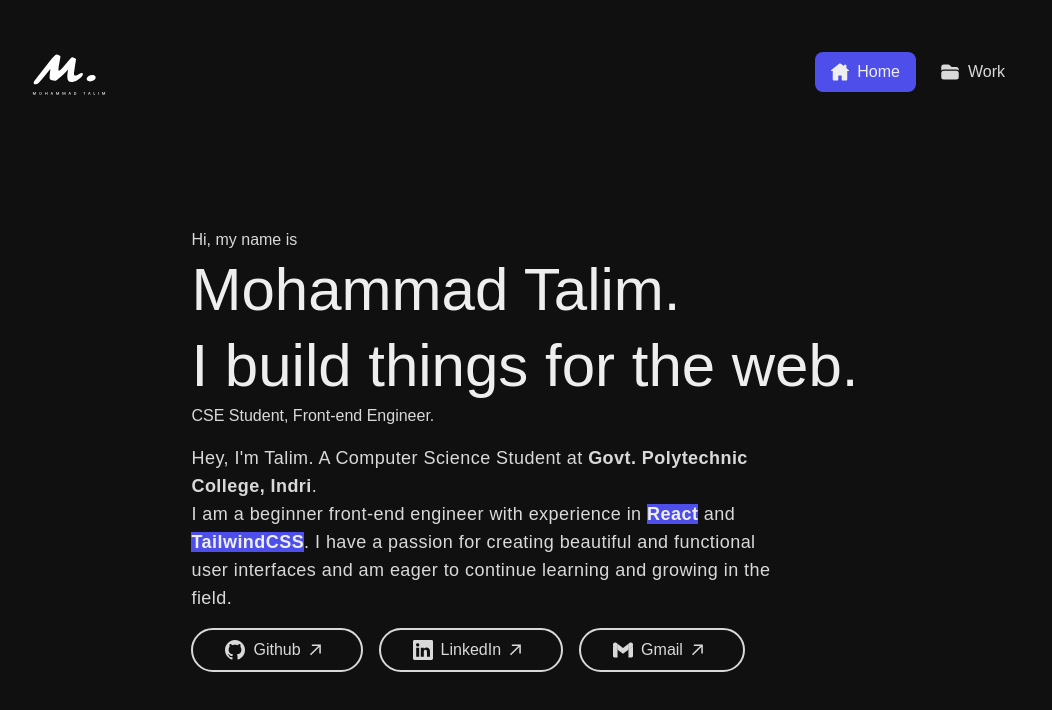
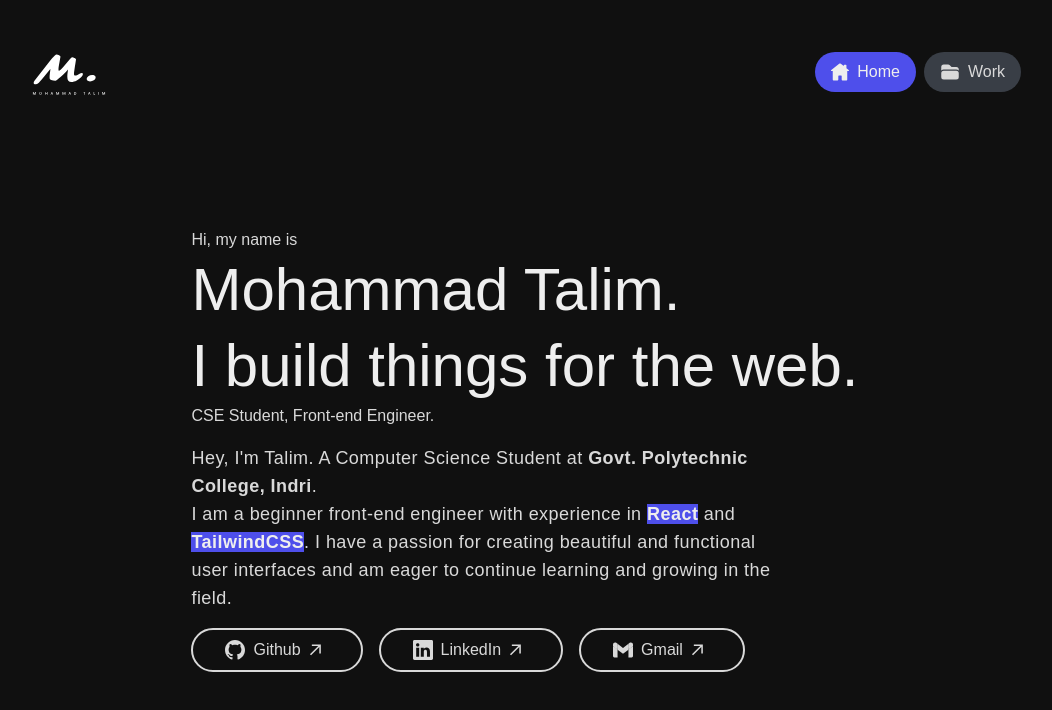
Before and after one commit to Md-Talim/Md-Talim, a Next.js app: page / in a window 1280 px wide. Shown: the top 710 px of the page, without its empty margins (115-1167 px from the left). Built offline with nearby package versions, Linux system fonts and the light colour scheme.

Commit message:
Add some micro intractions on navlinks

```diff
--- a/src/components/NavLink.tsx
+++ b/src/components/NavLink.tsx
@@ -1,4 +1,5 @@
 'use client';
+
 import Link from 'next/link';
 import { usePathname } from 'next/navigation';
 import { ReactNode } from 'react';
@@ -15,8 +16,8 @@ const NavLink = ({ link, children }: Props) => {
     <Link
       className={
         pathName === link
-          ? 'flex items-center gap-2 rounded-lg bg-primary px-4 py-2 text-lighter transition'
-          : 'flex items-center gap-2 rounded-lg px-4 py-2 transition hover:bg-dark hover:text-lighter'
+          ? 'flex items-center gap-2 rounded-full bg-primary px-4 py-2 text-lighter transition-[padding] hover:px-8'
+          : 'flex items-center gap-2 rounded-full bg-dark px-4 py-2 transition-all hover:px-8'
       }
       href={link}
     >
```
